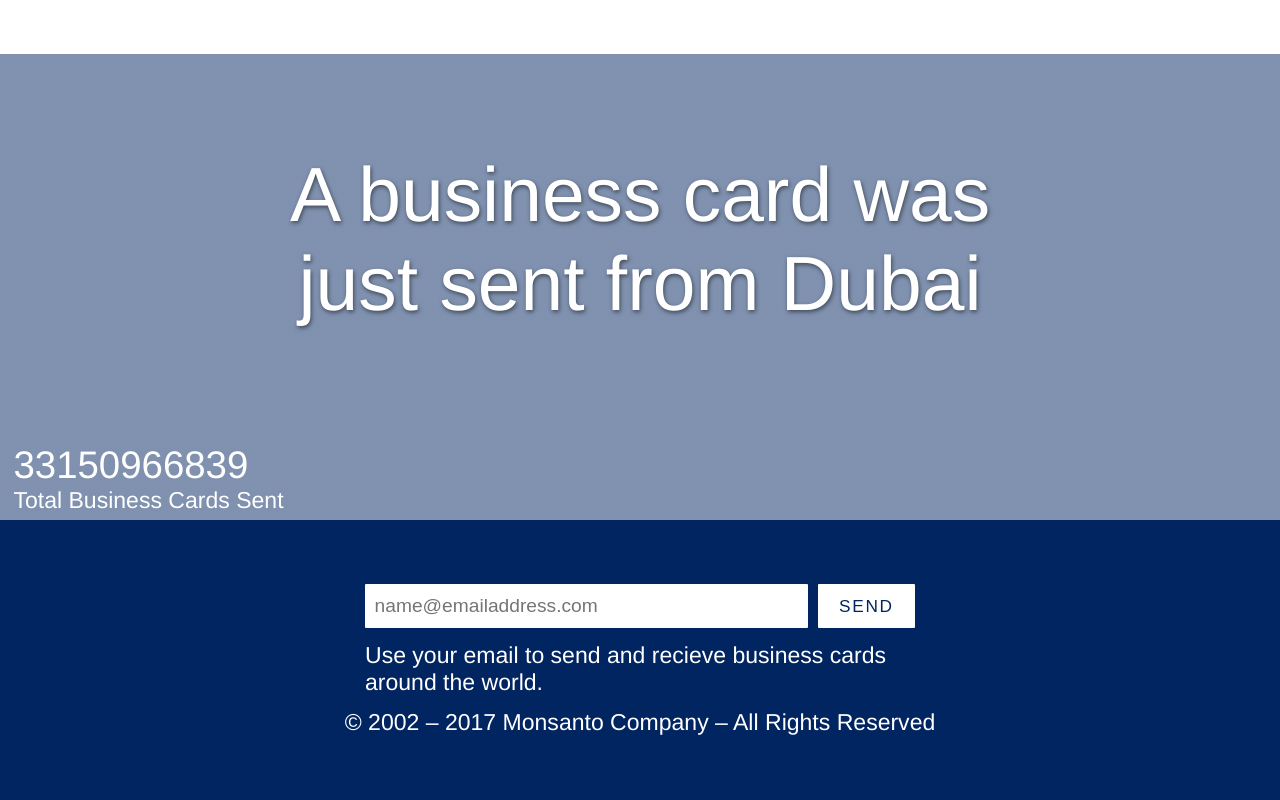
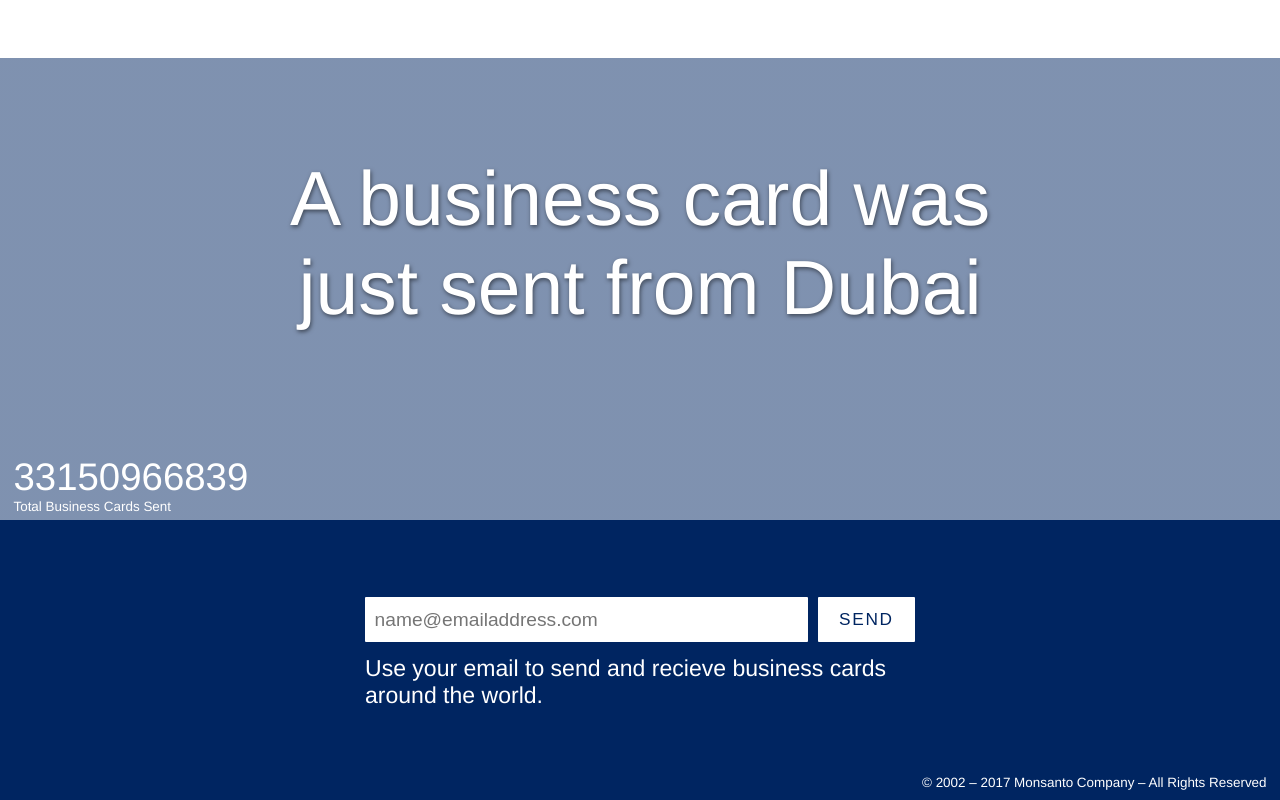
Before and after one commit to LJNGDAHL/grafiska-verktyg, a website: page assignments/idea/idea.html in a window 1280 px wide. Drawn offline with Linux system fonts and the light colour scheme.

Commit message:
Added a few utilities

```diff
--- a/assignments/idea/idea.css
+++ b/assignments/idea/idea.css
@@ -16,6 +16,10 @@ body {
   display: flex;
   flex-direction: column;
   height: 100vh;
+}
+
+.site-header {
+  height: 3rem;
 }
 
 .main-container {
@@ -76,10 +80,6 @@ body {
   left: 0.7rem;
 }
 
-.statistics-paragraph {
-  font-size: 0.7rem;
-}
-
 .statistics-counter {
   font-size: 2rem;
 }
@@ -120,7 +120,7 @@ body {
 }
 
 .input {
-  color: #6EC2EF;
+  color: #0691CD;
   font-size: 1rem;
   margin-right: 0.5rem;
   padding: 0.2rem 0.5rem;
@@ -145,3 +145,17 @@ body {
   color: white;
   background-color: #002561;
 }
+
+/*------------------------------------------------------------------------------
+  UTILITIES
+------------------------------------------------------------------------------*/
+
+.info-paragraph {
+  font-size: 0.7rem;
+}
+
+.info-paragraph--side {
+  bottom: 0.5rem;
+  position: absolute;
+  right: 0.7rem;
+}
```
